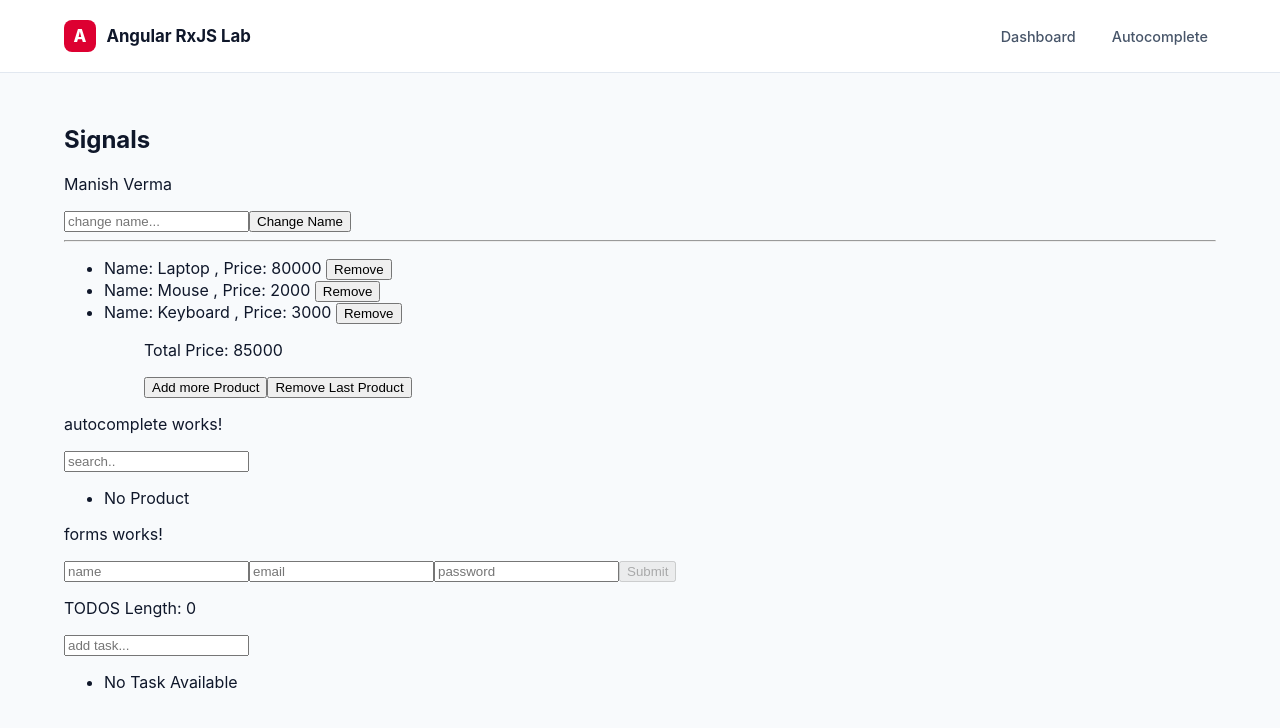
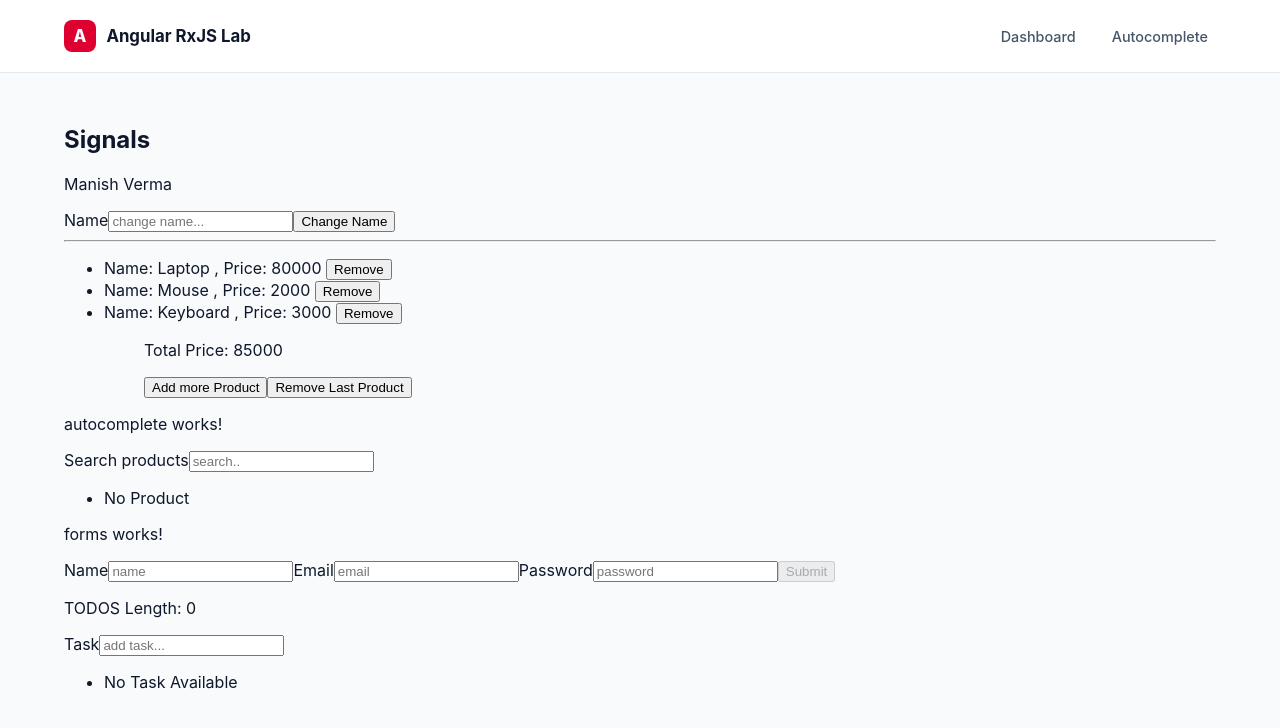
Before and after one commit to mkv-mkverma/Angular-22-machine-coding, an Angular app: page /signals in a window 1280 px wide. Shown: the top 728 px of the page. Built offline with nearby package versions, Linux system fonts and the light colour scheme.

Commit message:
fixed sonar issue

```diff
--- a/src/app/playground/signals/autocomplete/autocomplete.html
+++ b/src/app/playground/signals/autocomplete/autocomplete.html
@@ -1,5 +1,6 @@
 <p>autocomplete works!</p>
-<input type="text" placeholder="search.." [formField]="searchForm" />
+<label for="autocomplete-search">Search products</label>
+<input id="autocomplete-search" type="text" placeholder="search.." [formField]="searchForm" />
 
 @if (isloading()) {
   <p>Loading...</p>
--- a/src/app/playground/signals/forms/forms.html
+++ b/src/app/playground/signals/forms/forms.html
@@ -1,7 +1,15 @@
 <p>forms works!</p>
 <form (submit)="onSubmit($event)">
-  <input type="text" placeholder="name" [formField]="employeeForm.name" />
-  <input type="email" placeholder="email" [formField]="employeeForm.email" />
-  <input type="password" placeholder="password" [formField]="employeeForm.password" />
+  <label for="employee-name">Name</label>
+  <input id="employee-name" type="text" placeholder="name" [formField]="employeeForm.name" />
+  <label for="employee-email">Email</label>
+  <input id="employee-email" type="email" placeholder="email" [formField]="employeeForm.email" />
+  <label for="employee-password">Password</label>
+  <input
+    id="employee-password"
+    type="password"
+    placeholder="password"
+    [formField]="employeeForm.password"
+  />
   <button type="submit" [disabled]="!employeeForm().valid()">Submit</button>
 </form>
--- a/src/app/playground/signals/signals.html
+++ b/src/app/playground/signals/signals.html
@@ -1,6 +1,7 @@
 <h2>Signals</h2>
 <p>{{ fullName() }}</p>
-<input type="text" placeholder="change name..." [formControl]="nameControl" />
+<label for="signals-name">Name</label>
+<input id="signals-name" type="text" placeholder="change name..." [formControl]="nameControl" />
 <button (click)="handleChangeName()">Change Name</button>
 
 <hr />
--- a/src/app/playground/signals/todo/todo.html
+++ b/src/app/playground/signals/todo/todo.html
@@ -1,7 +1,8 @@
 <p>TODOS Length: {{ todosLength() }}</p>
 
 <form (submit)="editId() ? onUpdate($event) : onSubmit($event)">
-  <input placeholder="add task..." [formField]="taskForm" />
+  <label for="todo-task">Task</label>
+  <input id="todo-task" placeholder="add task..." [formField]="taskForm" />
 </form>
 
 <ul>
```
